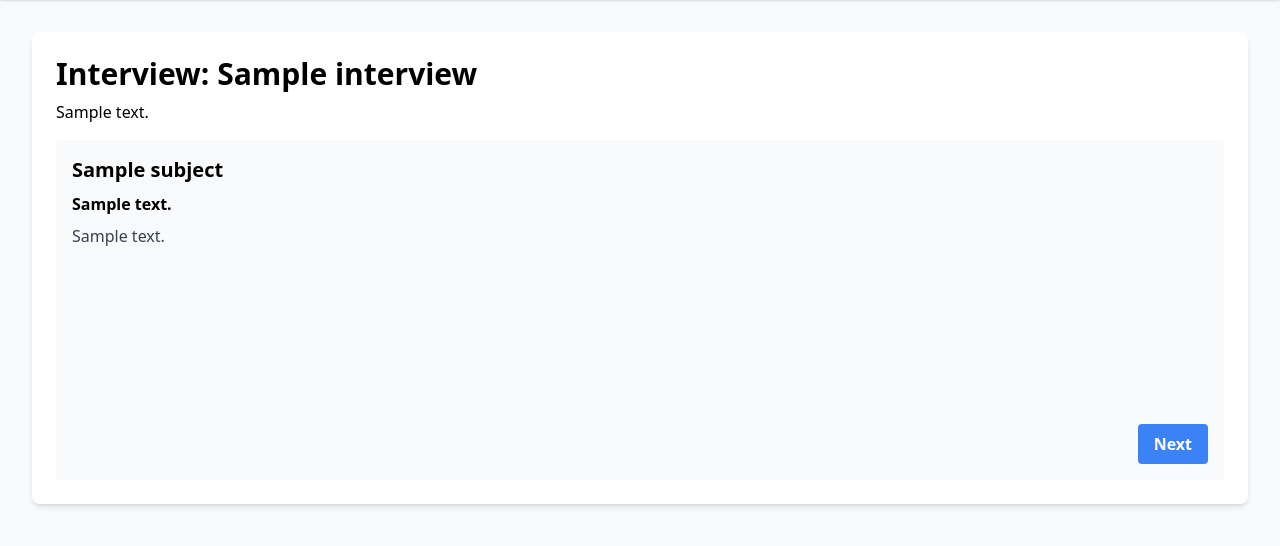
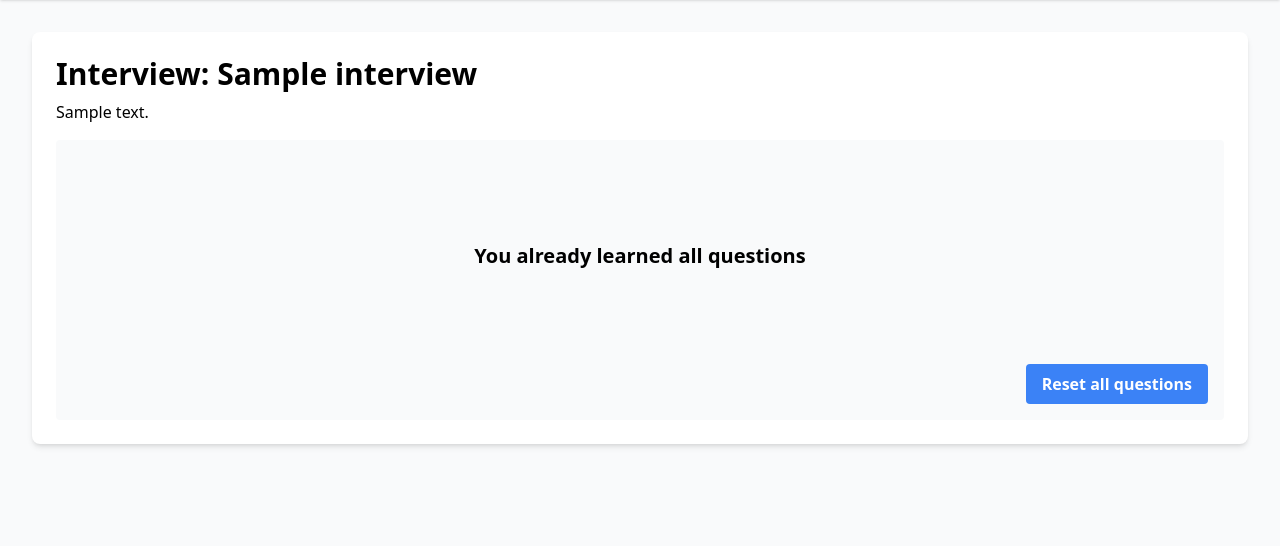
Before and after one commit to albanmurturi/recruter_plus, a Django app: page /interview/1/ in a window 1280 px wide. Shown: the part 60-606 px from the top of the page. Run offline with Django 4.2, Linux system fonts and the light colour scheme; a user stored in the database is signed in; tables that the repository leaves empty hold one stand-in row (values such as "Sample post"); some libraries are stand-ins or nearby versions.

Commit message:
Feature of marking questions as learned and reseting them all as unlearned

```diff
--- a/core/templates/interview/interview_detail.html
+++ b/core/templates/interview/interview_detail.html
@@ -6,14 +6,37 @@
         <h1 class="text-3xl font-bold mb-2">Interview: {{ interview.name }}</h1>
         <p>{{ interview.job_description }}</p>
         <div class="mt-4 p-4 bg-gray-50 rounded">
+            {% if subject_with_random_question %}
                 <h2 class="text-xl font-semibold mb-2">{{ subject_with_random_question.subject_name }}</h2>
                 <strong><p class="mt-1">{{ subject_with_random_question.question_text }}</p> </strong>
                 <div class="mt-2 flex flex-col">
                     <div class="h-48 overflow-y-auto">
                         <p class="text-gray-700">{{ subject_with_random_question.question_answer }}</p>
                     </div>
-                <button onclick="window.location.reload();" class="bg-blue-500 hover:bg-blue-700 text-white font-bold py-2 px-4 rounded mt-2 self-end">Next</button>
+                    <form method="post" action=".">
+                        {% csrf_token %}
+                        <input type="hidden" name="question_id" value="{{ subject_with_random_question.question_id }}">
+                        <div class="flex justify-end space-x-2">
+                            <button type="submit" class="bg-green-500 hover:bg-green-700 text-white font-bold py-2 px-4 rounded mt-2 self-end">Mark as learned</button>
+                            <button type="button" onclick="window.location.reload();" class="bg-blue-500 hover:bg-blue-700 text-white font-bold py-2 px-4 rounded mt-2 self-end">Next</button>
                         </div>
+                    </form>
+                </div>
+            {% else %}
+
+                <div class="mt-2 flex flex-col">
+                    <div class="h-48 overflow-y-auto flex justify-center items-center"> <!-- Updated classes here -->
+                        <h2 class="text-xl font-semibold mb-2 text-center">You already learned all questions</h2>
+                    </div>
+                    <form method="post" action=".">
+                        {% csrf_token %}
+                        <input type="hidden" name="reset" value="1">
+                        <div class="flex justify-end space-x-2">
+                            <button class="bg-blue-500 hover:bg-blue-700 text-white font-bold py-2 px-4 rounded mt-2 self-end">Reset all questions</button>
+                        </div>
+                    </form>
+                </div>
+            {% endif%}
         </div>
     </div>
 </div>
--- a/interview/models.py
+++ b/interview/models.py
@@ -1,5 +1,5 @@
 from django.db import models
-from subject.models import Subject
+from subject.models import Subject, Question
 from django.contrib.auth.models import User
 
 # Create your models here.
@@ -7,6 +7,7 @@
     name = models.CharField(max_length=255)
     job_description = models.TextField()
     subjects = models.ManyToManyField(Subject)
+    learend_quesitons = models.ManyToManyField(Question)
     user = models.ForeignKey(User, related_name="created_interview", on_delete=models.CASCADE)
 
     class Meta:
--- a/interview/views.py
+++ b/interview/views.py
@@ -27,6 +27,14 @@
     # Fetch the interview by id and render a detail template
     interview = get_object_or_404(interviews, id=id)
 
+    if request.method == 'POST':
+        if request.POST.getlist('question_id'):
+            interview.learend_quesitons.add(int(request.POST.getlist('question_id')[0]))
+            interview.save()
+        if request.POST.getlist('reset'):
+            interview.learend_quesitons.set([])
+            interview.save()
+
     # Annotate a random question with its subject
     random_question = Question.objects.filter(subject__in=interview.subjects.all()).annotate(
         subject__id=F('subject_id'),
@@ -35,8 +43,7 @@
         question_id=F('id'),
         question_text=F('text'),
         question_answer=F('answer'),
-    ).order_by('?').first()
-
+    ).exclude(id__in=interview.learend_quesitons.values_list('id', flat=True)).order_by('?').first()
 
     # Prepare the context for rendering
     context = {
```
Also changed, not shown: interview/migrations/0003_interview_learend_quesions.py (added), interview/migrations/0004_rename_learend_quesions_interview_learend_quesitons.py (added). Lines whose indentation alone changed are shown as unchanged.
